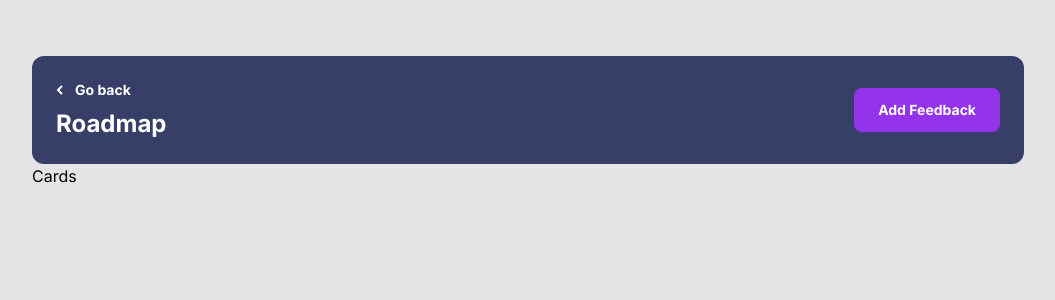
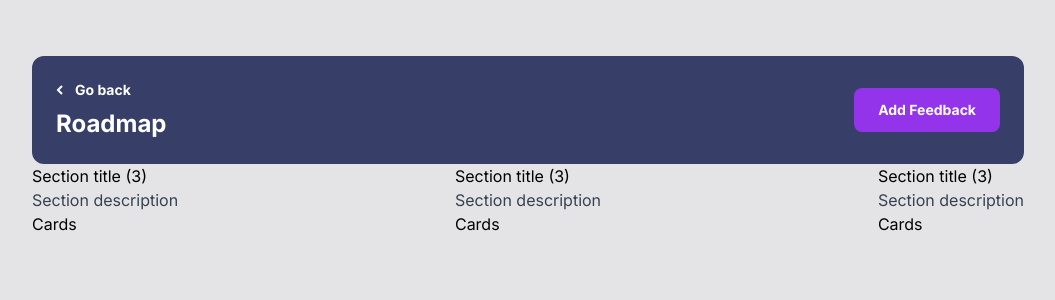
Before and after one commit to katsuragawaa/feedback-hub, a Vue app: page /roadmap in a window 1280 px wide. Shown: the top 300 px of the page, without its empty margins (112-1167 px from the left). Built offline with nearby package versions, Linux system fonts and the light colour scheme; no server answers.

Commit message:
Create basic column component

```diff
--- /dev/null
+++ b/src/components/roadmap-column/RoadmapColumn.vue
@@ -0,0 +1,9 @@
+<template>
+  <div class="flex flex-col">
+    <div class="flex flex-col">
+      <div class="text-bold">Section title (3)</div>
+      <div class="text-gray-700">Section description</div>
+    </div>
+    <div>Cards</div>
+  </div>
+</template>
--- a/src/views/Roadmap.vue
+++ b/src/views/Roadmap.vue
@@ -1,10 +1,18 @@
 <script setup lang="ts">
 import RoadmapToolbar from '../components/roadmap-toolbar/RoadmapToolbar.vue';
+import RoadmapColumn from '../components/roadmap-column/RoadmapColumn.vue';
 </script>
 
 <template>
-  <div class="px-10 py-14 xl:px-36 md:p-0 min-h-screen bg-zinc-200 flex flex-col">
+  <div
+    class="px-10 py-14 xl:px-36 md:p-0 min-h-screen bg-zinc-200 flex flex-col"
+  >
     <RoadmapToolbar />
-    <div>Cards</div>
+
+    <div class="flex justify-between">
+      <RoadmapColumn />
+      <RoadmapColumn />
+      <RoadmapColumn />
+    </div>
   </div>
 </template>
```
